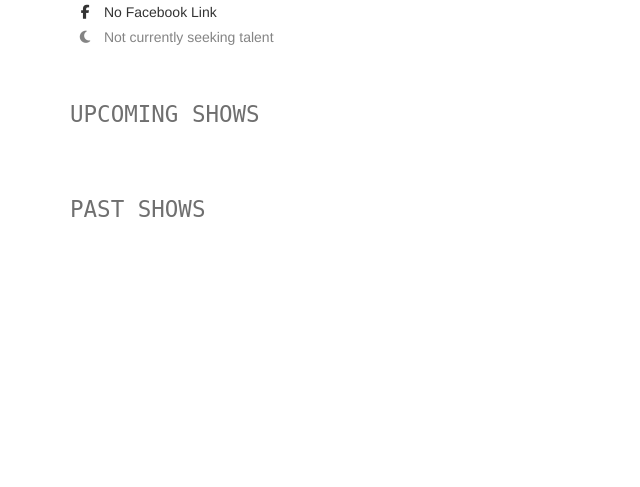
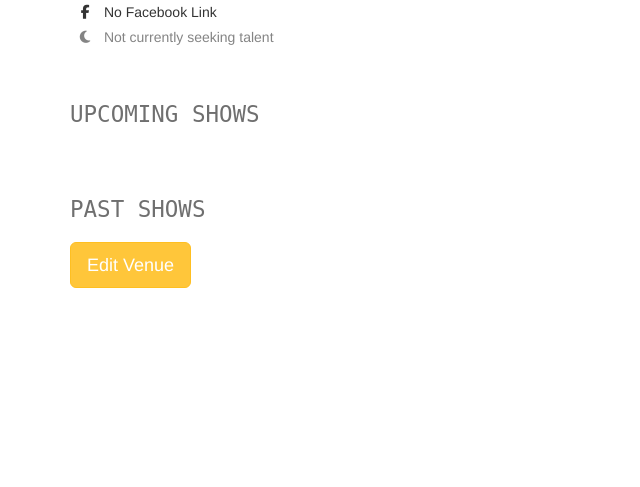
Before and after one commit to scampcoder/fyyur, a Flask app: page /venues/1 in a window 1280 px wide. Shown: the part 233-720 px from the top of the page, without its empty margins (0-640 px from the left). Run offline with Flask 2, Linux system fonts and the light colour scheme; data that the repository does not hold is empty; some libraries are stand-ins or nearby versions.

Commit message:
Add edit venue btn to venue pg

```diff
--- a/templates/pages/show_venue.html
+++ b/templates/pages/show_venue.html
@@ -73,6 +73,7 @@
 		</div>
 		{% endfor %}
 	</div>
+	<a role='button' class="btn btn-primary btn-lg" href='/venues/{{ venue.id }}/edit'>Edit Venue</a>
 </section>
 
 {% endblock %}
```
